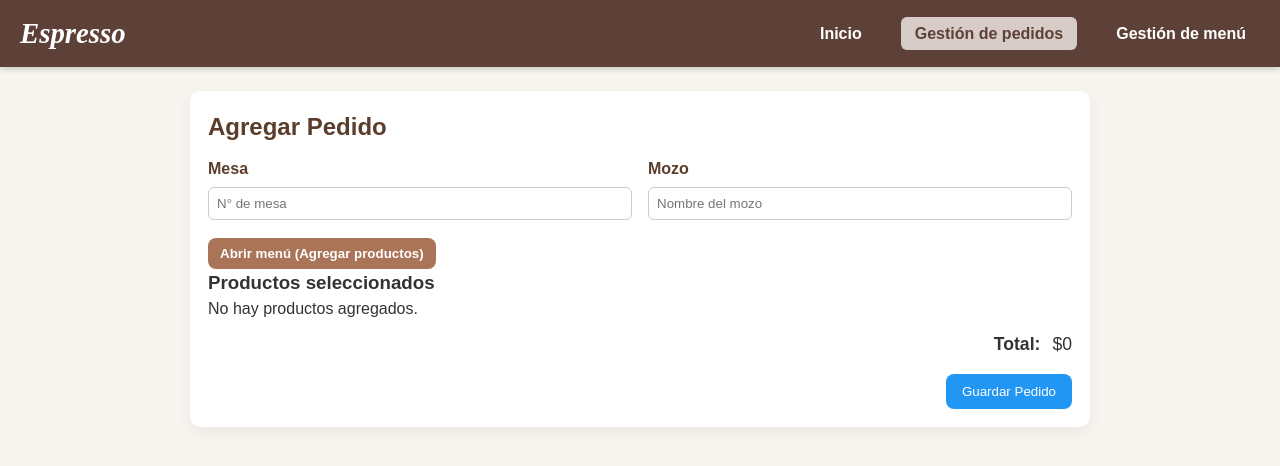
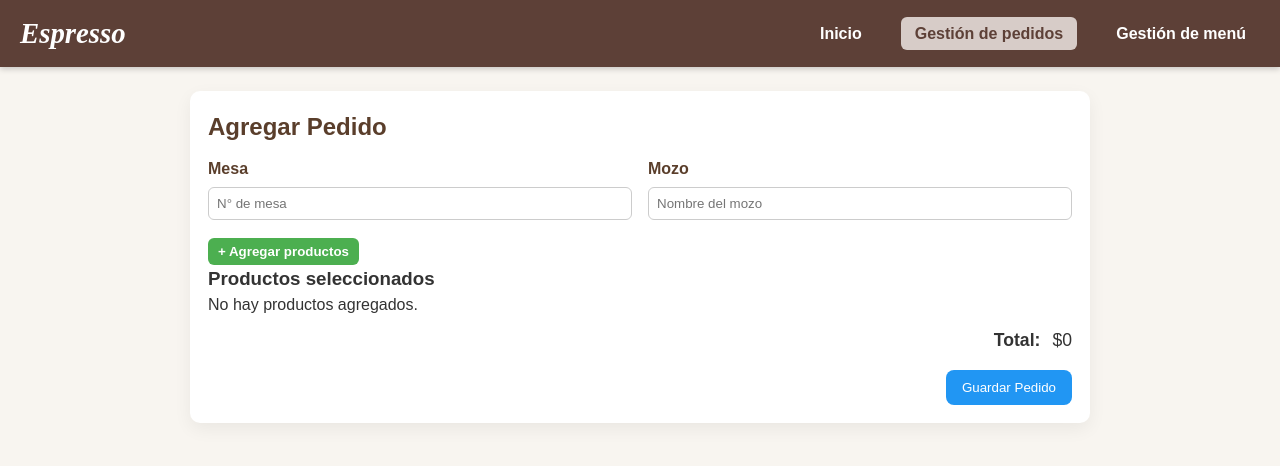
Before and after one commit to Tiaguito-dev/espresso, a React (Vite) app in the folder FrontEnd/espresso/: page /pedidos/agregar in a window 1280 px wide. Shown: the top 466 px of the page. Built offline with nearby package versions, Linux system fonts and the light colour scheme; a web font is replaced by a local one.

Commit message:
Lo subo de vuelta por las dudas

```diff
--- a/FrontEnd/espresso/src/pages/pedidos/AgregarPedido.jsx
+++ b/FrontEnd/espresso/src/pages/pedidos/AgregarPedido.jsx
@@ -8,6 +8,18 @@ function AgregarPedido() {
   const [mozo, setMozo] = useState("");
   const [productos, setProductos] = useState([]);
   const [showModal, setShowModal] = useState(false);
+  const [modalCantidades, setModalCantidades] = useState({});
+
+  /*
+    const [productos, setProductos] = useState([]);
+    es lo mismo que hacer esto:
+
+    let productos = [];
+    function setProductos(nuevosProductos) {
+      productos = nuevosProductos;
+      // React se encarga de re-renderizar el componente
+    }
+  */
 
   // Definición del "menú" (idealmente esto también vendría del back-end)
   const menu = {
@@ -15,7 +27,6 @@ function AgregarPedido() {
     Comida: [{ id: "medialuna", nombre: "Medialuna", precio: 300 }],
   };
 
-  const [modalCantidades, setModalCantidades] = useState({});
 
   const handleModalQtyChange = (id, value) => {
     setModalCantidades((prev) => ({ ...prev, [id]: Math.max(1, parseInt(value || 1)) }));
@@ -106,8 +117,8 @@ function AgregarPedido() {
       </div>
 
       <div className="productos-section">
-        <button className="btn" onClick={() => setShowModal(true)}>
-          Abrir menú (Agregar productos)
+        <button className="btn-agregar" onClick={() => setShowModal(true)}>
+          + Agregar productos
         </button>
 
         <h3>Productos seleccionados</h3>
```
